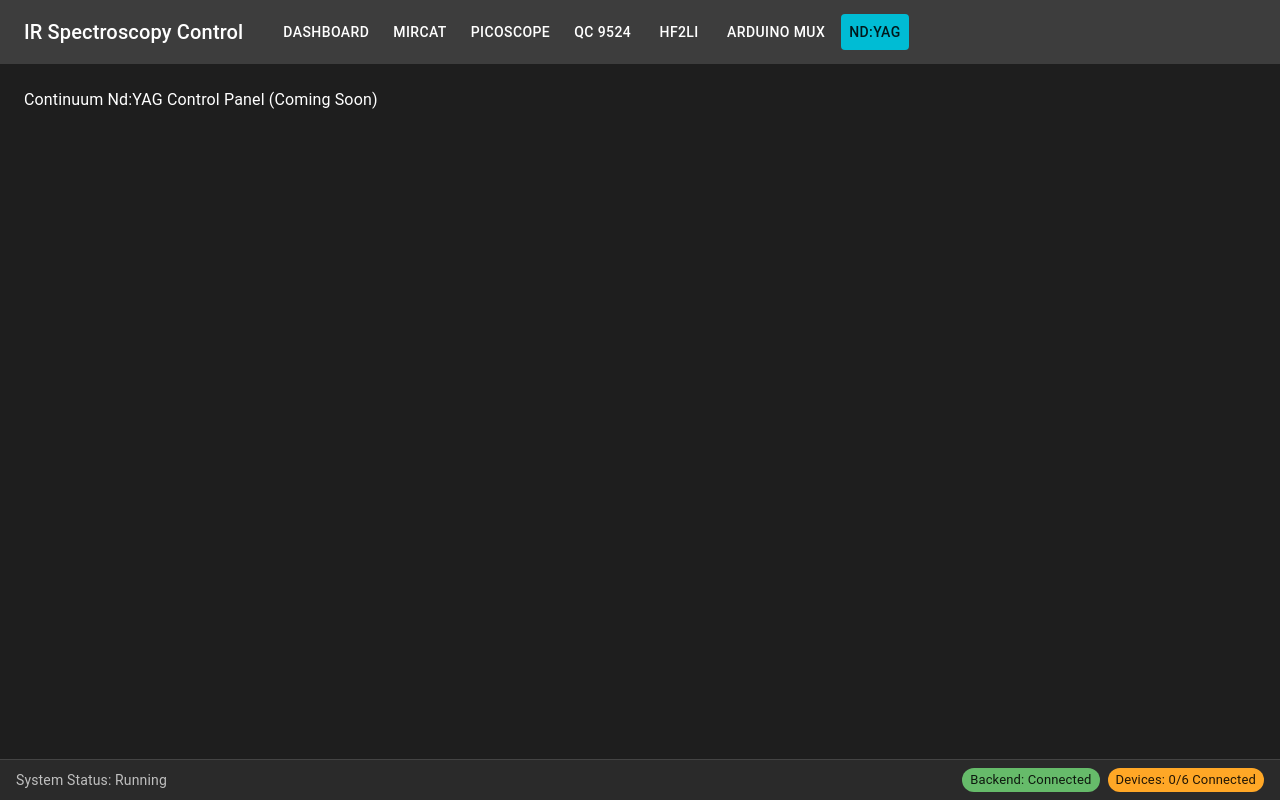
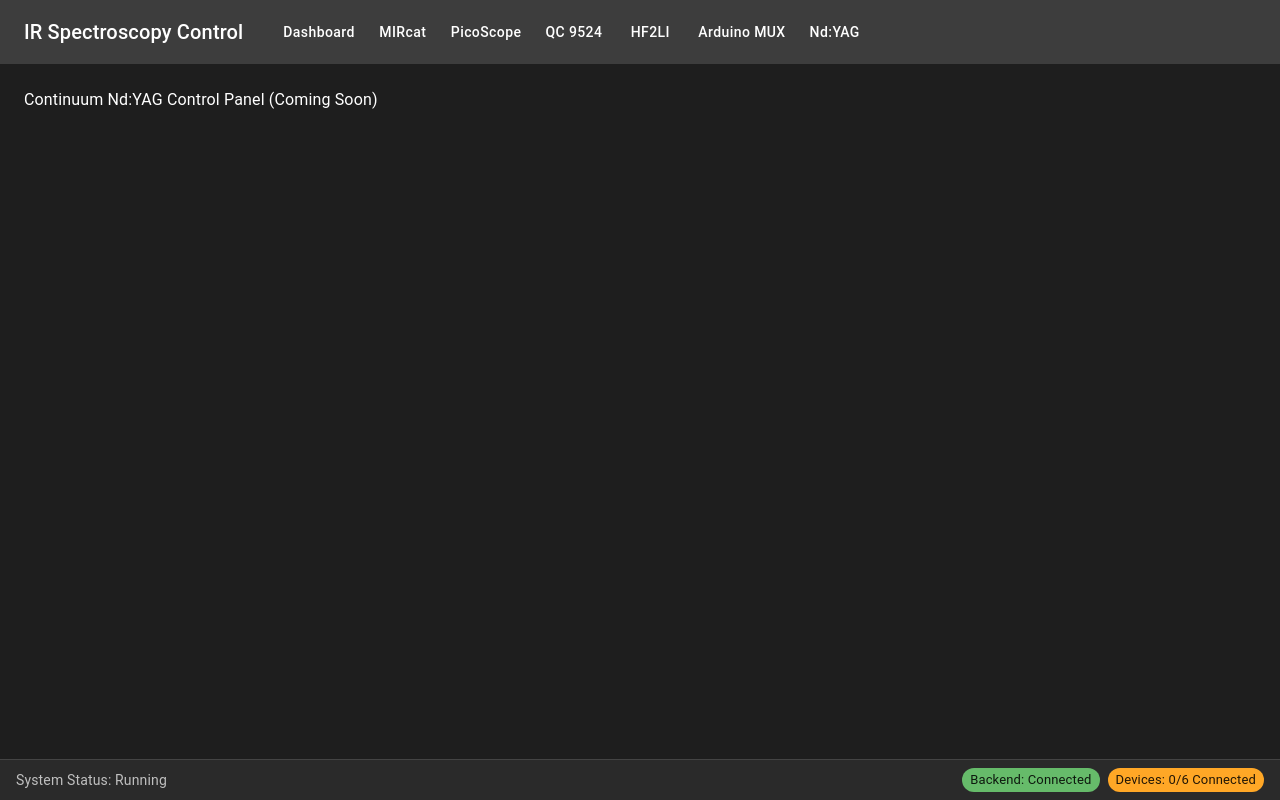
Before and after one commit to ChristopherRobertson/Control_System, a React (Vite) app in the folder frontend/: page /continuum_ndyag in a window 1280 px wide. Built offline with nearby package versions, Linux system fonts and the light colour scheme.

Commit message:
Fixed Navbar.tsx

```diff
--- a/frontend/src/components/global/Navbar.tsx
+++ b/frontend/src/components/global/Navbar.tsx
@@ -4,6 +4,7 @@ import { styled } from '@mui/material/styles'
 
 const NavButton = styled(Button)(({ theme }) => ({
   color: 'white',
+  textTransform: 'none',
   '&.active': {
     backgroundColor: theme.palette.primary.main,
     color: theme.palette.primary.contrastText,
@@ -29,14 +30,14 @@ function Navbar() {
         </Typography>
         <Box sx={{ display: 'flex', gap: 1 }}>
           {deviceLinks.map((link) => (
-            <NavButton
+            <NavLink
               key={link.path}
-              component={NavLink}
               to={link.path}
-              className={({ isActive }) => isActive ? 'active' : ''}
+              className={({ isActive }) => (isActive ? 'active' : '')}
+              style={{ textDecoration: 'none' }} // prevent underline
             >
-              {link.label}
-            </NavButton>
+              <NavButton>{link.label}</NavButton>
+            </NavLink>
           ))}
         </Box>
       </Toolbar>
```
Also changed, not shown: 1 other file (tests, documents, lock files or other folders).
